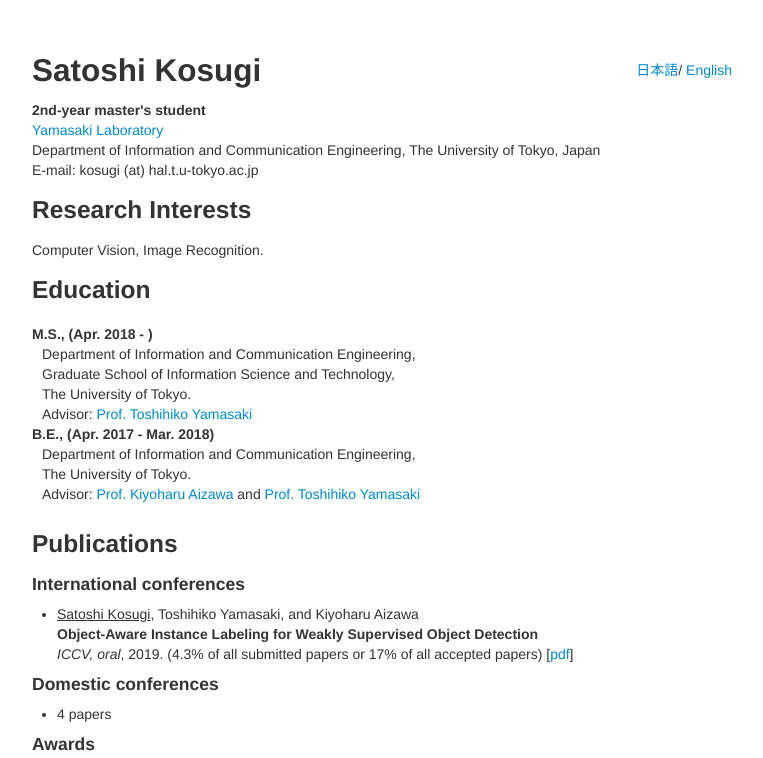
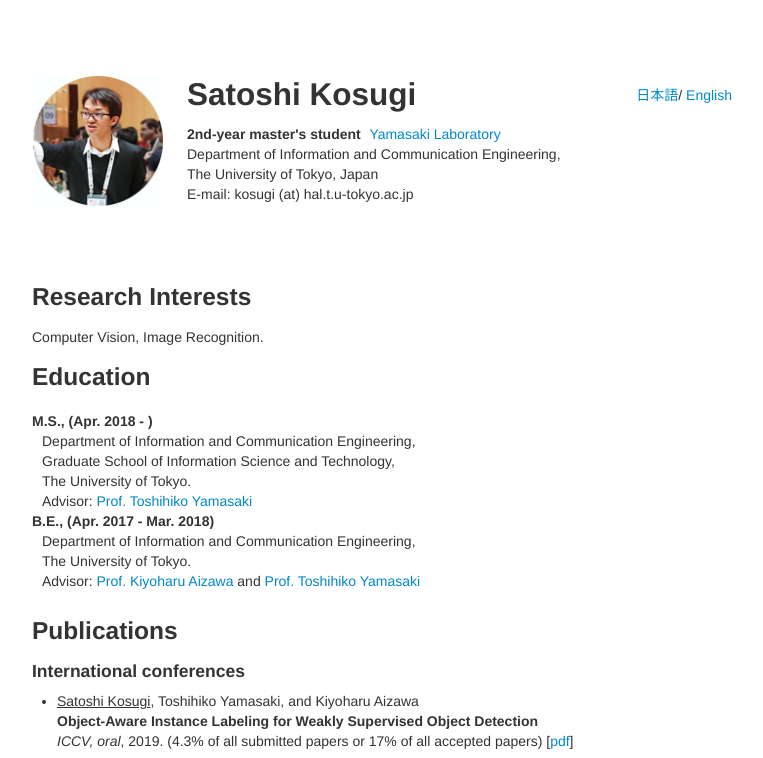
Before and after one commit to satoshi-kosugi/satoshi-kosugi.github.io, a plain HTML site: page index.html in a window 1280 px wide. Shown: the top 758 px of the page, without its empty margins (258-1021 px from the left). Drawn offline with nearby package versions, Linux system fonts and the light colour scheme.

Commit message:
add my photo

```diff
--- a/index.html
+++ b/index.html
@@ -10,18 +10,29 @@
     <body>
 
         <div class="container-narrow"> <!-- define by myself -->
+
+          <div style="margin-top : 20px;">
             <div class="pull-right">
-              <br><br>
+                <div style="margin-top : 45px;"></div>
                 <a href="./index_jp.html">日本語</a>/
                 <a href="./index.html">English</a>
             </div>
             <br>
-
-            <h2>Satoshi Kosugi</h2>
-            <b>2nd-year master's student</b><br>
-            <a href="https://www.hal.t.u-tokyo.ac.jp/lab/en?lang=en">Yamasaki Laboratory</a><br>
-            Department of Information and Communication Engineering, The University of Tokyo, Japan<br>
-            E-mail: kosugi (at) hal.t.u-tokyo.ac.jp
+            <table>
+              <tr>
+                <td><div style="margin-top : 15px;"></div><img src="my4.png" width="130px"></td>
+                <td><span style="margin-right : 20px;"></span></td>
+                <td>
+                  <h2>Satoshi Kosugi</h2>
+                    <b>2nd-year master's student</b><span style="margin-right : 5px;"></span>
+                    <a href="https://www.hal.t.u-tokyo.ac.jp/lab/en?lang=en">Yamasaki Laboratory</a><br>
+                    Department of Information and Communication Engineering,<br>The University of Tokyo, Japan<br>
+                    E-mail: kosugi (at) hal.t.u-tokyo.ac.jp
+                  </td>
+              </tr>
+            </table>
+          </div>
+            <br><br><br>
 
             <h3>Research Interests</h3>
             Computer Vision, Image Recognition.
```
Also changed, not shown: index_jp.html (+13 -3 lines), my4.png (added), 2 other files.
